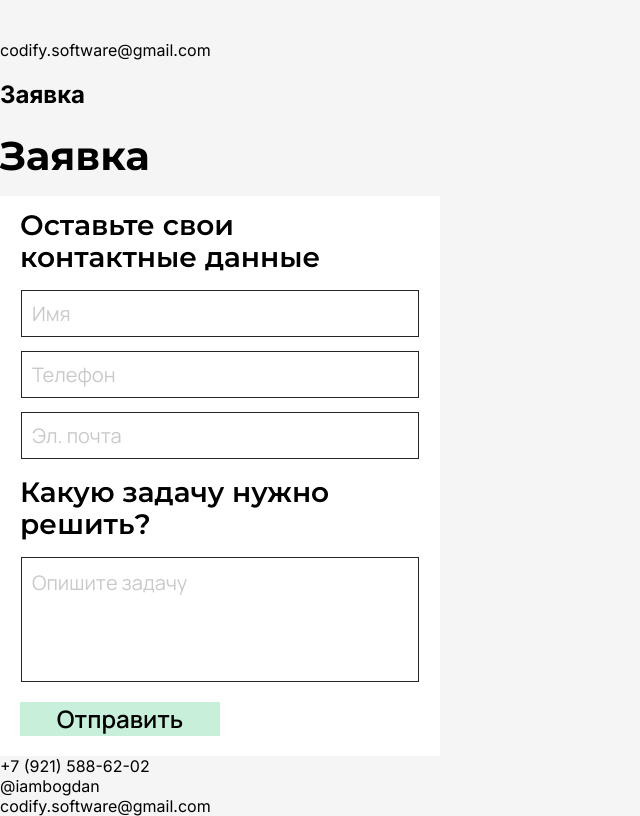
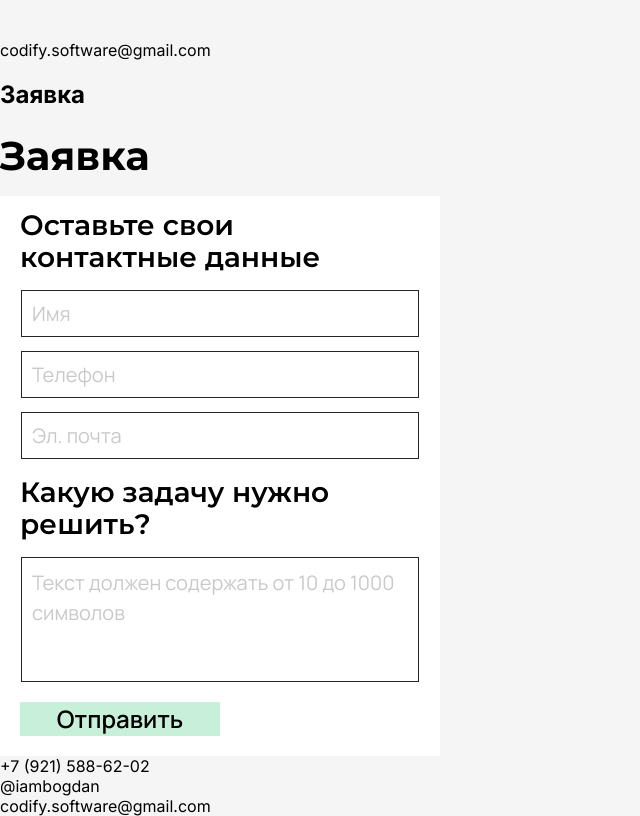
Before and after one commit to YSergo/react-codify-dev, a React (Create React App) app: page /About in a window 1280 px wide. Shown: the part 1880-2696 px from the top of the page, without its empty margins (0-640 px from the left). Built offline with nearby package versions, Linux system fonts and the light colour scheme; a web font is replaced by a local one.

Commit message:
finished request, added axios, states for request

```diff
--- a/package.json
+++ b/package.json
@@ -6,6 +6,7 @@
     "@testing-library/jest-dom": "^5.16.5",
     "@testing-library/react": "^13.4.0",
     "@testing-library/user-event": "^13.5.0",
+    "axios": "^1.3.4",
     "react": "^18.2.0",
     "react-dom": "^18.2.0",
     "react-router-dom": "^6.9.0",
--- a/src/components/Request/Request.js
+++ b/src/components/Request/Request.js
@@ -1,6 +1,91 @@
 import styles from "./Request.module.scss";
+import axios from "axios";
+import { useState } from "react";
 
 function Request({ onClose, showCloseButton = false }) {
+  const [name, setName] = useState("");
+  const [phone, setPhone] = useState("");
+  const [email, setEmail] = useState("");
+  const [request, setRequest] = useState("");
+
+  const [nameError, setNameError] = useState(false);
+  const [phoneError, setPhoneError] = useState(false);
+  const [emailError, setEmailError] = useState(false);
+  const [requestError, setRequestError] = useState(false);
+
+  const [animationTrigger, setAnimationTrigger] = useState(false);
+
+  const [isSent, SetisSent] = useState(false);
+  const [sending, setSending] = useState(false);
+
+  const validateForm = () => {
+    let isValid = true;
+
+    if (!name) {
+      setNameError(true);
+      isValid = false;
+    } else {
+      setNameError(false);
+    }
+
+    const phoneRegex = /^((8|\+7)[\- ]?)?(\(?\d{3}\)?[\- ]?)?[\d\- ]{7,10}$/;
+    if (!phone || !phoneRegex.test(phone)) {
+      setPhoneError(true);
+      isValid = false;
+    } else {
+      setPhoneError(false);
+    }
+
+    const emailRegex = /^[a-zA-Z0-9._%+-]+@[a-zA-Z0-9.-]+\.[a-zA-Z]{2,}$/;
+    if (!email || !emailRegex.test(email)) {
+      setEmailError(true);
+      isValid = false;
+    } else {
+      setEmailError(false);
+    }
+
+    const minLength = 10;
+    const maxLength = 1000;
+    if (request.length < minLength || request.length > maxLength) {
+      setRequestError(true);
+      isValid = false;
+    } else {
+      setRequestError(false);
+    }
+
+    return isValid;
+  };
+
+  const handleSubmit = async (e) => {
+    e.preventDefault();
+
+    if (!validateForm()) {
+      setAnimationTrigger(!animationTrigger);
+      return;
+    }
+
+    setSending(true);
+    const formData = {
+      name,
+      phone,
+      email,
+      request,
+    };
+
+    try {
+      const response = await axios.post(
+        "https://641a29baf398d7d95d51f32d.mockapi.io/input",
+        formData
+      );
+      console.log(response.data);
+      setSending(false);
+      SetisSent(true);
+    } catch (error) {
+      console.error(error);
+      setSending(false);
+    }
+  };
+
   return (
     <div className={styles.request}>
       <div className={styles.requestTop}>
@@ -19,22 +104,76 @@ function Request({ onClose, showCloseButton = false }) {
           </svg>
         )}
       </div>
+      {isSent ? (
+        <div className={`${styles.contactForm} ${styles.sentRequest}`}>
+          <svg
+            width="140"
+            height="140"
+            viewBox="0 0 140 140"
+            fill="none"
+            xmlns="http://www.w3.org/2000/svg"
+          >
+            <circle cx="70" cy="70" r="70" fill="#C8EFDA" />
+            <path
+              d="M38 78.5V65.5L59 87L107 39V51L59 99.5L38 78.5Z"
+              fill="black"
+            />
+          </svg>
+          <h3>Отправлена.</h3>
+        </div>
+      ) : sending ? (
         <div className={styles.contactForm}>
+          <div className={styles.loadingIcon} />
+        </div>
+      ) : (
+        <form onSubmit={handleSubmit} className={styles.contactForm} noValidate>
           <p className={styles.firstP}>
             Оставьте свои
             <br />
             контактные данные
           </p>
-        <input placeholder="Имя" />
-        <input placeholder="Телефон" />
-        <input placeholder="Эл. почта" />
+
+          <input
+            className={nameError ? styles.errorInput : ""}
+            key={`name-${animationTrigger}`}
+            type="text"
+            placeholder="Имя"
+            value={name}
+            onChange={(e) => setName(e.target.value)}
+          />
+          <input
+            className={phoneError ? styles.errorInput : ""}
+            key={`phone-${animationTrigger}`}
+            type="tel"
+            placeholder="Телефон"
+            value={phone}
+            onChange={(e) => setPhone(e.target.value)}
+            pattern="^((8|\+7)[\- ]?)?(\(?\d{3}\)?[\- ]?)?[\d\- ]{7,10}$"
+          />
+          <input
+            className={emailError ? styles.errorInput : ""}
+            key={`email-${animationTrigger}`}
+            type="email"
+            placeholder="Эл. почта"
+            value={email}
+            onChange={(e) => setEmail(e.target.value)}
+          />
+
           <p className={styles.secondP}>Какую задачу нужно решить?</p>
           <textarea
-          className={styles.requestInput}
-          placeholder="Опишите задачу"
+            key={`request-${animationTrigger}`}
+            className={`${styles.requestInput} ${
+              requestError ? styles.errorInput : ""
+            }`}
+            placeholder="Текст должен содержать от 10 до 1000 символов"
+            value={request}
+            onChange={(e) => setRequest(e.target.value)}
+            type="text'"
           ></textarea>
-        <button>Отправить</button>
-      </div>
+
+          <button type="submit">Отправить</button>
+        </form>
+      )}
     </div>
   );
 }
--- a/src/components/Request/Request.module.scss
+++ b/src/components/Request/Request.module.scss
@@ -59,6 +59,11 @@
     &::placeholder {
       color: $color-placeholder;
     }
+
+    &:focus {
+      transition: border-color 0.6s ease-in-out;
+      border-color: $color-primary;
+    }
   }
 
   .requestInput {
@@ -77,6 +82,10 @@
     &::placeholder {
       color: $color-placeholder;
     }
+    &:focus {
+      transition: border-color 0.6s ease-in-out;
+      border-color: $color-primary;
+    }
   }
 
   p {
@@ -87,7 +96,6 @@
     line-height: 32px;
     margin: 0;
     align-self: flex-start;
-    // margin-bottom: 20px;
   }
 
   button {
@@ -123,3 +131,79 @@
     margin-bottom: 7px;
   }
 }
+
+@keyframes inputErrorAnimation {
+  0%,
+  100% {
+    border-color: initial;
+    background-color: initial;
+  }
+  50% {
+    border-color: white;
+    background-color: rgba(241, 138, 138, 0.697);
+    color: white;
+  }
+}
+
+.errorInput {
+  animation: inputErrorAnimation 1.2s ease-in-out;
+}
+
+.sentRequest {
+  padding-top: 133px;
+  h3 {
+    font-family: Montserrat;
+    font-size: 28px;
+    font-weight: 600;
+    line-height: 32px;
+    letter-spacing: 0em;
+    text-align: center;
+    margin: 0;
+    margin-top: 40px;
+    animation: zoomIn 0.5s ease-in-out;
+  }
+  svg {
+    animation: fadeIn 0.5s ease-in-out;
+  }
+}
+
+@keyframes fadeIn {
+  0% {
+    opacity: 0;
+  }
+  100% {
+    opacity: 1;
+  }
+}
+
+@keyframes zoomIn {
+  0% {
+    opacity: 0;
+    transform: scale(0.5);
+  }
+  100% {
+    opacity: 1;
+    transform: scale(1);
+  }
+}
+
+
+@keyframes loading {
+  0% {
+    transform: rotate(0deg);
+  }
+  100% {
+    transform: rotate(360deg);
+  }
+}
+
+.loadingIcon {
+  display: inline-block;
+  border: 15px solid rgba(0, 0, 0, 0.1);
+  border-left-color: $color-primary;
+  border-radius: 50%;
+  width: 140px;
+  height: 140px;
+  animation: loading 1s linear infinite;
+  margin-top: 133px;
+}
```
Also changed, not shown: 1 other file (tests, documents, lock files or other folders). Lines whose indentation alone changed are shown as unchanged.
